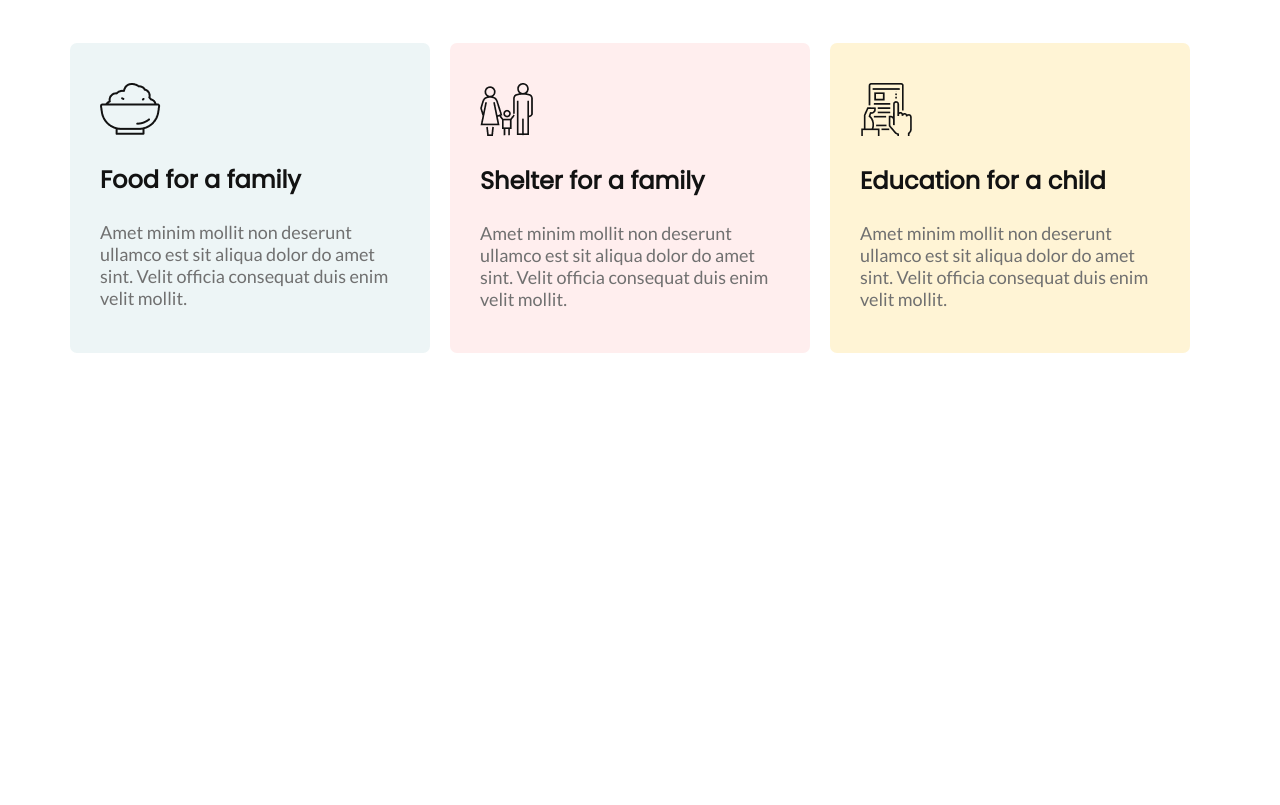
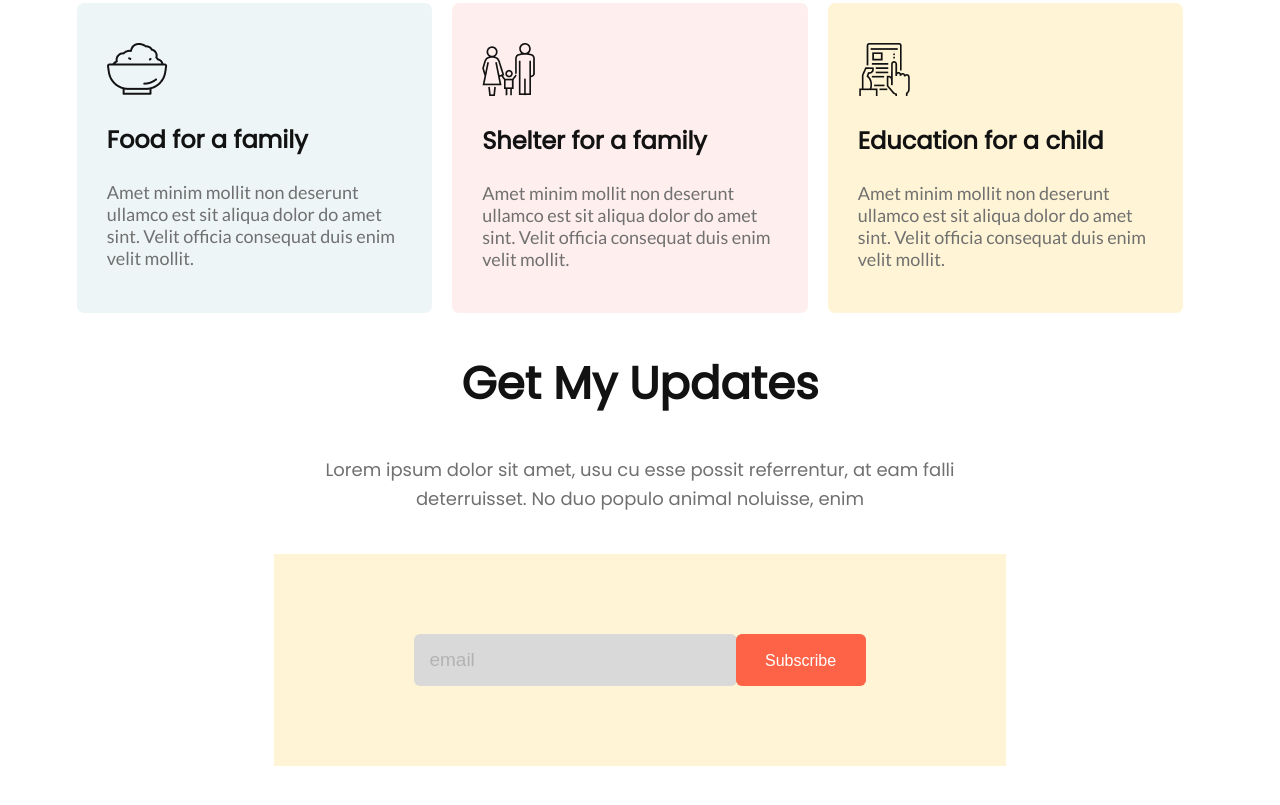
Before and after one commit to Parthive/donate-today, a plain HTML site: page index.html in a window 1280 px wide. Shown: the part 1889-2694 px from the top of the page. Before the commit the page ends 2242 px from the top, so only its background shows below. Drawn offline with Linux system fonts and the light colour scheme.

Commit message:
get my update

```diff
--- a/css/style.css
+++ b/css/style.css
@@ -12,11 +12,15 @@ h1{
     font-weight: 700;
 }
 .margin-top{
-    margin-top: 150px;
+    margin-top: 130px !important;
 }
 .flex-container{
     display: flex;
     flex-direction: row;
+}
+.container{
+    width: 88%;
+    margin: auto;
 }
 /* .... banner-topr section .....  */
 .banner-top{
@@ -150,3 +154,56 @@ h1{
     font-family: 'Poppins', sans-serif;
     font-weight: 700;
 }
+
+
+/* ..........Get Updates section ........  */
+.get-my-updates{
+    display: flex;
+    flex-direction: column;
+    justify-content: center;
+    font-family: 'Poppins', sans-serif;
+    text-align: center;
+    margin-bottom: 120px;
+
+}
+.get-my-updates h2{
+    font-size: 45px;
+    color: #121212;
+    margin-bottom: 20px;
+}
+.get-my-updates p{
+    font-size: 18px;
+    font-weight: 500;
+    line-height: 1.6;
+    color: #707070;
+    margin-bottom: 40px;
+
+}
+.subscribe-box{
+    width: 65%;
+    background: #fff4d5;
+    margin: 0 auto;
+    padding: 80px 0;
+}
+.email-field{
+    padding: 15px;
+    width: 40%;
+    font-size: 19px;
+    outline:  none;
+    border: none;
+    border-radius: 6px;
+    margin-right: -6px;
+    color: #aa9f9f;
+    background-color: #d9d9d9;
+}
+.subscribe-btn{
+    width: 130px;
+    padding-top: 18px;
+    padding-bottom: 16px;
+    background-color: tomato;
+    color: white;
+    font-size: 16px;
+    border: none;
+    cursor: pointer;
+    border-radius: 6px;
+}
--- a/index.html
+++ b/index.html
@@ -15,8 +15,8 @@
 <body>
     <!-- .........top-banner section.........  -->
     <section class="banner-top">
-        <h1 class="banner-heading">Let’s Help Those Who Are <br>
-            More In Need</h1>
+        <h1 class="banner-heading">They need your help, so <br> extend your helping hand
+        </h1>
             <p class="normal-text">Lorem, ipsum dolor sit amet consectetur adipisicing elit. Nihil, illo! Itaque fugit harum a Sequi rerum fugit odio accusantium magnam? Sequi rerum fugit odio accusantium magnam?</p>
             <a href="#" class="donate-btn">Donate Now</a>
 
@@ -24,7 +24,7 @@
     </section>
 
     <!-- ........... Donate Today Section ...........  -->
-    <section class="donate-today margin-top">
+    <section class="donate-today margin-top container">
         <h1 class="donate-heading">Donate Today</h1>
         <p id="donate-text" class="normal-text">Lorem ipsum dolor sit amet, usu cu esse possit referrentur, at eam falli <br>
             deterruisset. No duo populo animal noluisse, enim</p>
@@ -35,12 +35,12 @@
             <h2 class="tk-item">100tk</h2>
         </div>
         <div class="tk-amount">
-            <input type="text" placeholder="Other Amount (Taka)">
+            <input type="number" placeholder="Other Amount (Taka)">
         </div>
         <a href="#" class="donate-btn">Donate Now</a>
     </section>
     <!-- ........... Our Donation Plan .............  -->
-    <section class="donation-plan margin-top">
+    <section class="donation-plan margin-top container">
         <h1>Our Donation Plan</h1>
         <p id="plan-text" class="normal-text">Lorem ipsum dolor sit amet, usu cu esse possit referrentur, at eam falli <br>
             deterruisset. No duo populo animal noluisse, enim</p>
@@ -77,5 +77,15 @@
                 </div>
             </div>
     </section>
+    <!-- ..... Get Updates section ........  -->
+    <section class="get-my-updates container">
+        <h2>Get My Updates</h2>
+        <p>Lorem ipsum dolor sit amet, usu cu esse possit referrentur, at eam falli <br>
+            deterruisset. No duo populo animal noluisse, enim</p>
+            <div class="subscribe-box">
+                <input class="email-field" placeholder="email"type="email" name="my-email" id="">
+                <button class="subscribe-btn">Subscribe</button>
+            </div>
+    </section>
 </body>
 </html>
```
